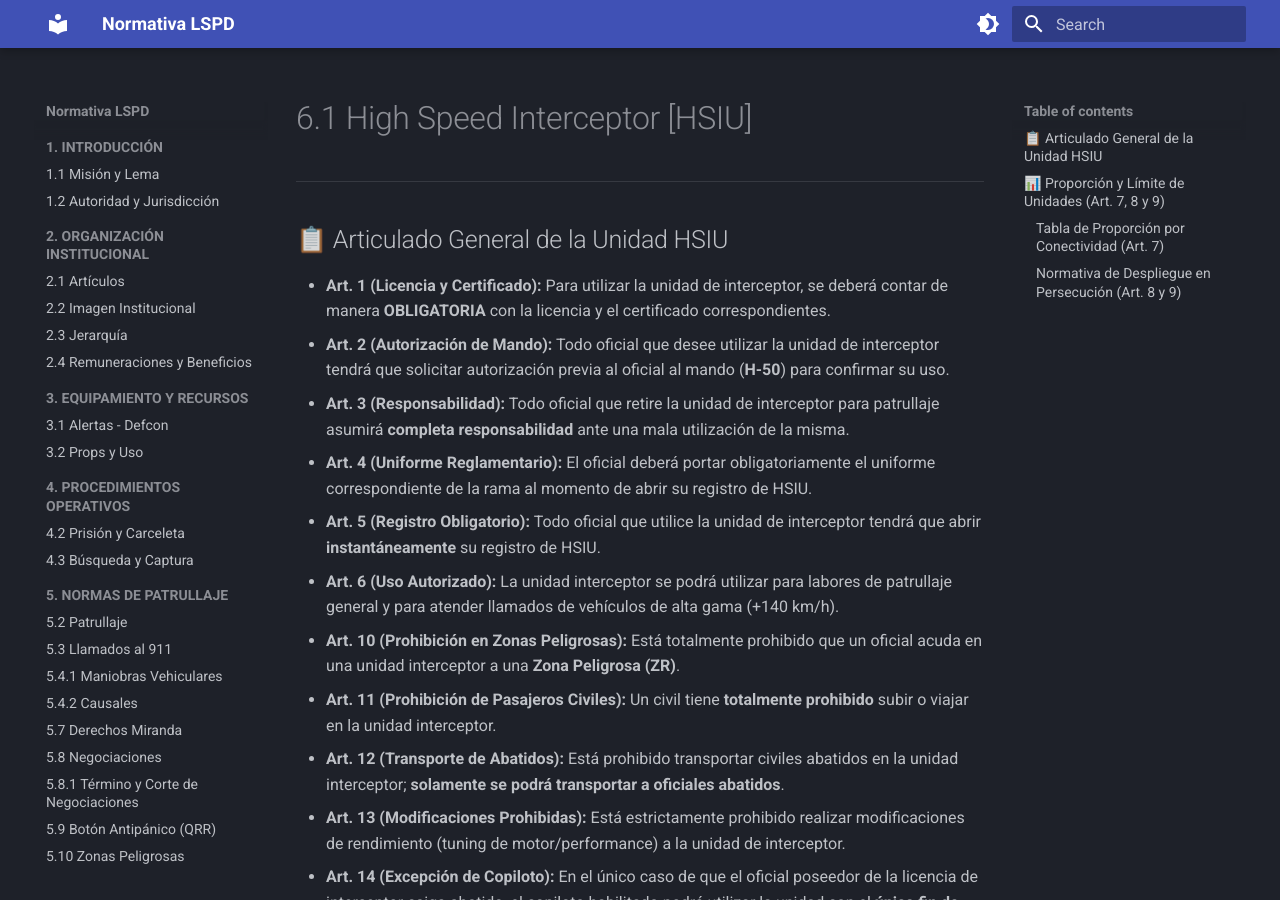
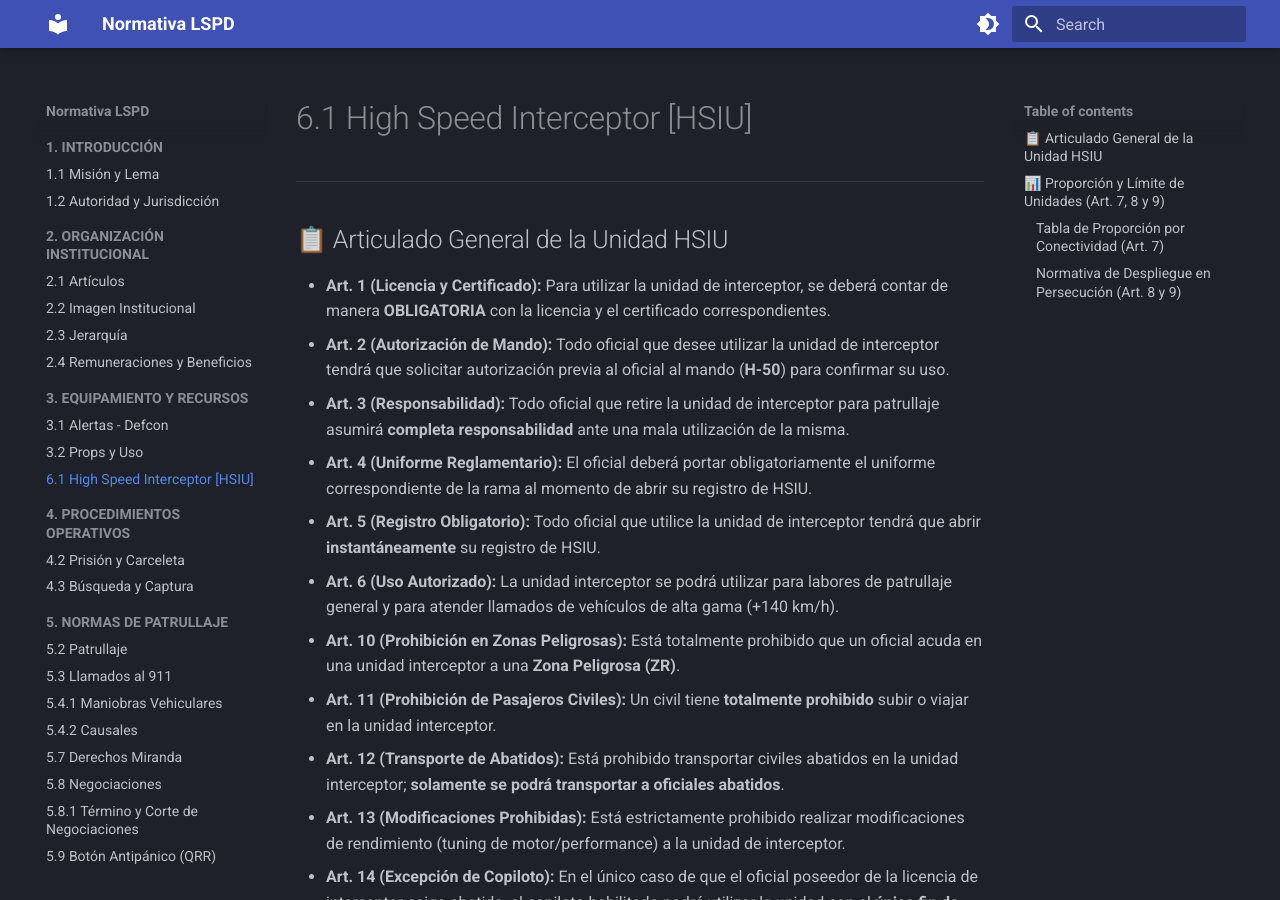
Before and after one commit to normativa-lspd-infinity-rp/Normativa-LSPD, an MkDocs documentation site: the page built from docs/equipamiento/hsiu.md, in a window 1280 px wide and 900 px high. Built offline with MkDocs 1.6.1 and Material for MkDocs 9.7.7, drawn with Linux system fonts in a browser that asks for light colours.

Commit message:
Update mkdocs.yml

```diff
--- a/mkdocs.yml
+++ b/mkdocs.yml
@@ -44,6 +44,7 @@ nav:
   - 3. EQUIPAMIENTO Y RECURSOS:
       - 3.1 Alertas - Defcon: equipamiento/alertas.md
       - 3.2 Props y Uso: equipamiento/props.md
+      - 6.1 High Speed Interceptor [HSIU]: equipamiento/hsiu.md
   - 4. PROCEDIMIENTOS OPERATIVOS:
       - 4.2 Prisión y Carceleta: procedimientos/prision.md
       - 4.3 Búsqueda y Captura: procedimientos/busqueda-captura.md
```
